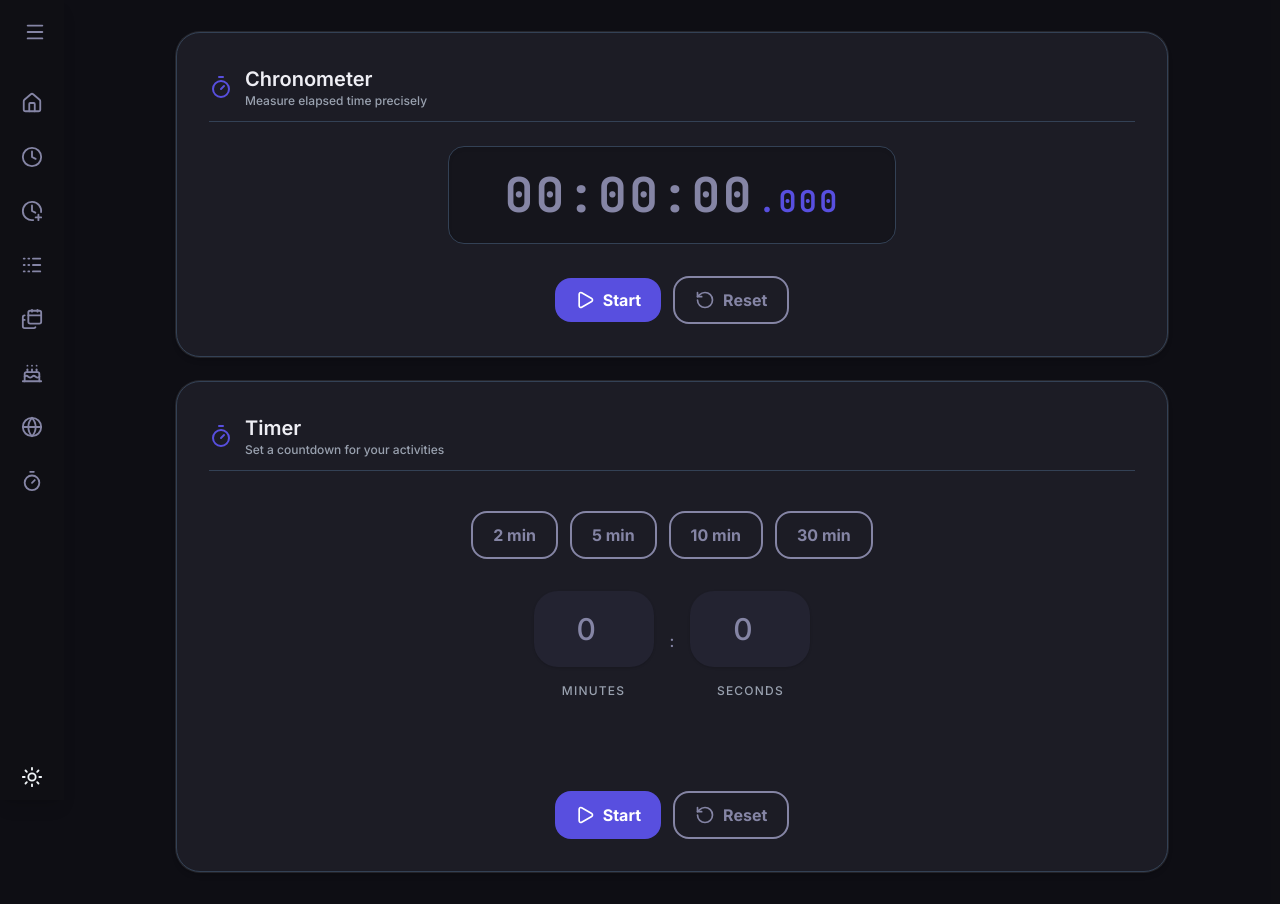
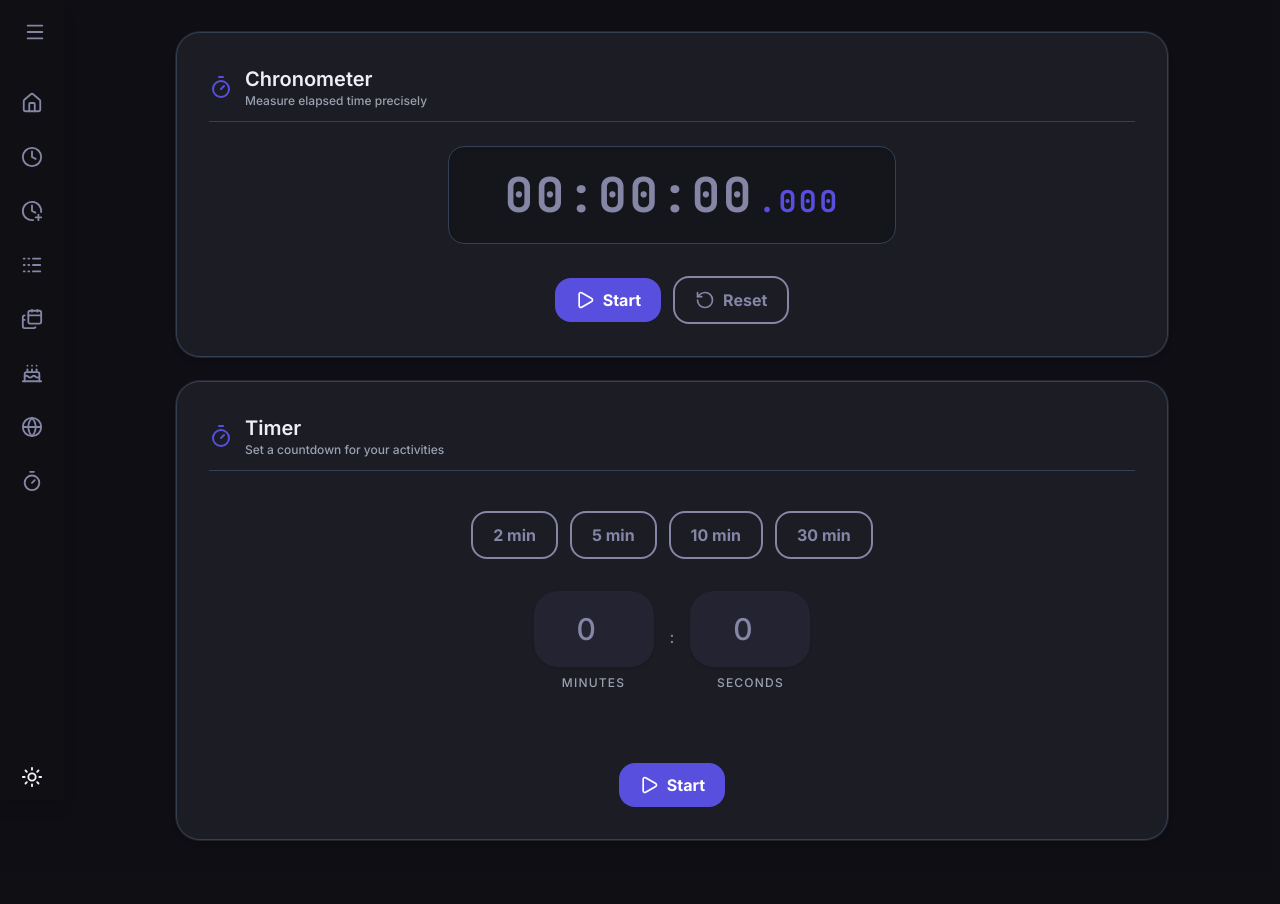
Before and after one commit to chrstnhu/TimeTools, a React (Vite) app: page /chronometer in a window 1280 px wide. After the commit the page ends 872 px from the top, so only its background shows below. Built offline with nearby package versions, Linux system fonts and the light colour scheme.

Commit message:
add flag and update close btn (disabled)

```diff
--- a/src/components/time/Timer.jsx
+++ b/src/components/time/Timer.jsx
@@ -1,6 +1,6 @@
 import { useState, useRef, useEffect } from "react";
 import Button from "@/components/ui/Button";
-import { Pause, Play, RotateCcw } from "lucide-react";
+import { Pause, Play, X } from "lucide-react";
 import Input from "@/components/ui/Input";
 import CircularTime from "@/components/time/CircularTime";
 
@@ -15,6 +15,8 @@ function Timer() {
 
   const timerInterval = useRef(null);
   const [elapsed, setElapsed] = useState(0);
+
+  const [flags, setFlags] = useState([]);
 
   const handleInputChange = (minutes) => {
     setTimerInput({
@@ -57,6 +59,10 @@ function Timer() {
     setStart(false);
   };
 
+  const handleTimerFlag = () => {
+    setFlags((prevFlags) => [...prevFlags, elapsed]);
+  };
+
   const handleTimerReset = () => {
     handleTimerStop();
     setTimer(0);
@@ -67,6 +73,7 @@ function Timer() {
       seconds: 0,
     });
   };
+
   useEffect(() => {
     return () => {
       clearInterval(timerInterval.current);
@@ -107,8 +114,8 @@ function Timer() {
           </Button>
         </div>
 
-        <div className="flex justify-center gap-2 p-3 items-center">
-          <div className="flex flex-col gap-2">
+        <div className="flex justify-center gap-2 pt-3 items-center">
+          <div className="flex flex-col">
             <Input
               className="w-[120px]
                 rounded-3xl
@@ -135,7 +142,7 @@ function Timer() {
             </span>
           </div>
           <p>:</p>
-          <div className="flex flex-col items-center gap-2">
+          <div className="flex flex-col items-center">
             <Input
               className="w-[120px]
                 rounded-3xl
@@ -171,20 +178,40 @@ function Timer() {
         )}
       </div>
 
-      <div className="flex justify-center gap-3 mt-4">
+      <div className="flex justify-center gap-3 mt-2">
         {isStart ? (
-          <Button onClick={handleTimerStop} icon={Pause}>
-            Pause
-          </Button>
+          <>
+            <Button onClick={handleTimerStop} icon={Pause}>
+              Pause
+            </Button>
+            <Button
+              onClick={handleTimerReset}
+              icon={X}
+              variant="ghost"
+              shape="halfRounded"
+            >
+              Close
+            </Button>
+          </>
+        ) : timer > 0 ? (
+          <>
+            <Button onClick={handleTimerStart} icon={Play}>
+              Start
+            </Button>
+            <Button
+              onClick={handleTimerReset}
+              icon={X}
+              variant="ghost"
+              shape="halfRounded"
+            >
+              Close
+            </Button>
+          </>
         ) : (
           <Button onClick={handleTimerStart} icon={Play}>
             Start
           </Button>
         )}
-
-        <Button onClick={handleTimerReset} icon={RotateCcw} variant="ghost" shape="halfRounded">
-          Reset
-        </Button>
       </div>
     </>
   );
```
